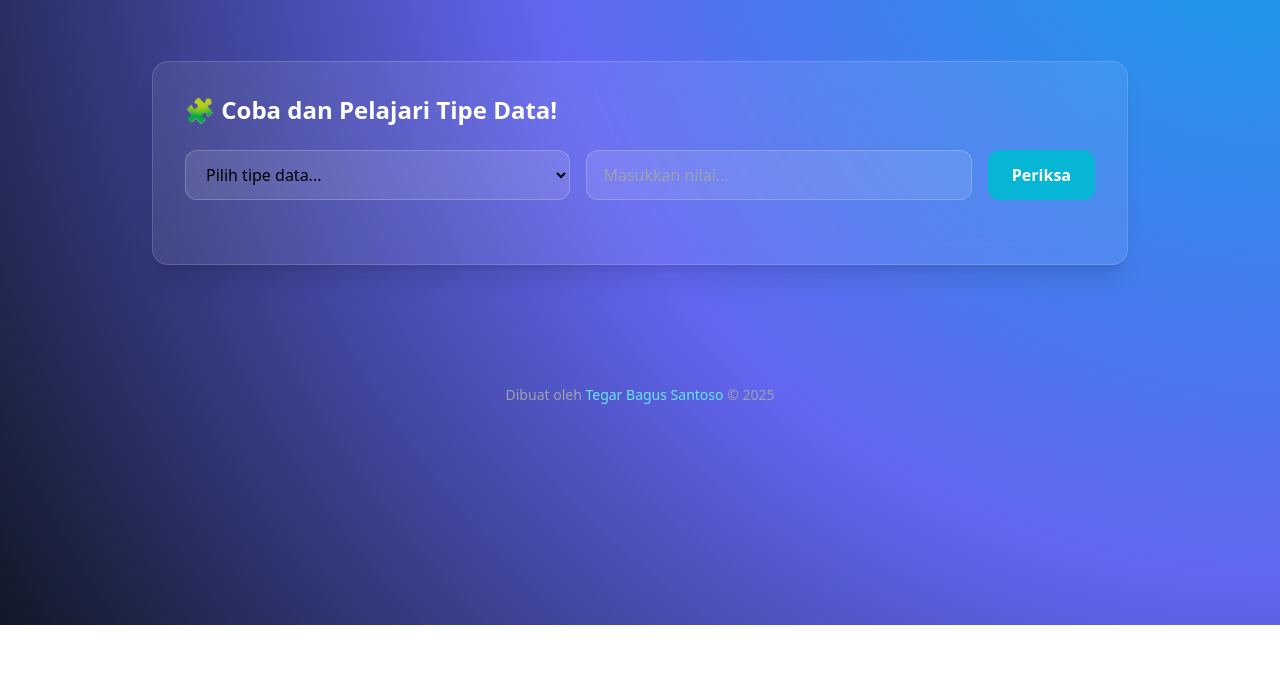
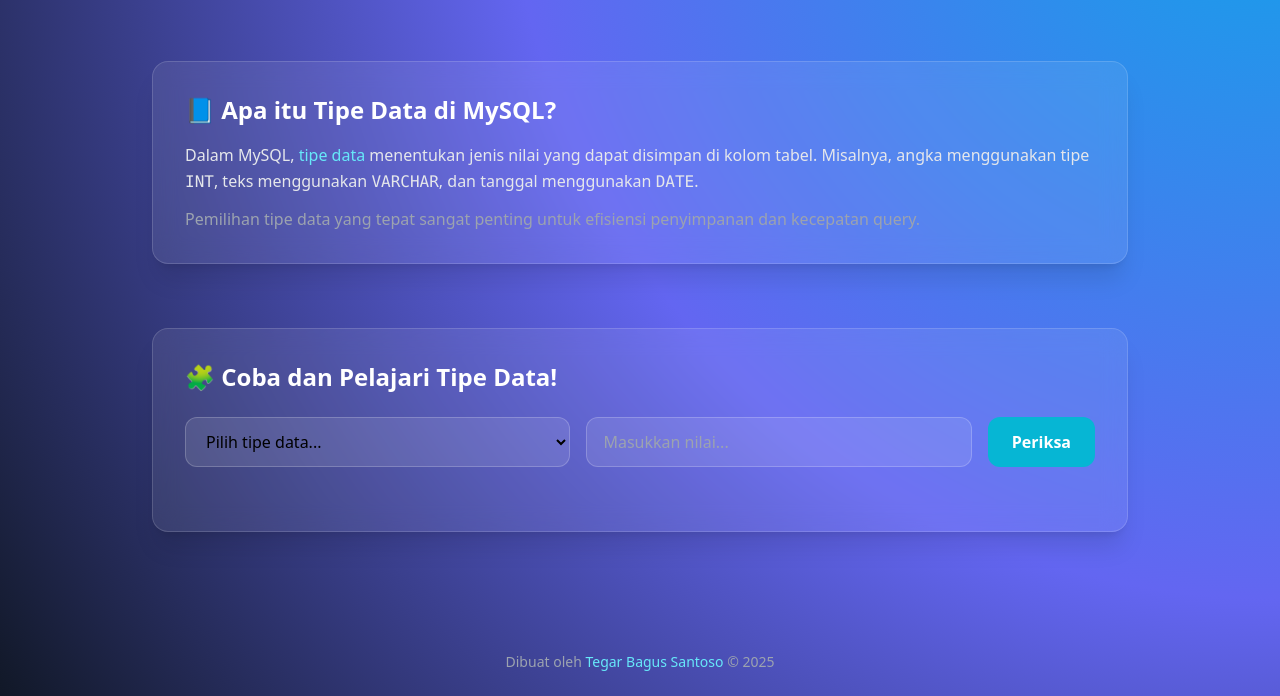
Before and after one commit to JunggleVincent81/datatype, a plain HTML site: page index.html in a window 1280 px wide. Shown: the part 175-871 px from the top of the page. Before the commit the page ends 800 px from the top, so only its background shows below. Drawn offline with nearby package versions, Linux system fonts and the light colour scheme.

Commit message:
final update

```diff
--- a/index.html
+++ b/index.html
@@ -43,7 +43,16 @@
 
   <!-- Main -->
   <main class="max-w-5xl mx-auto px-6 space-y-16 pb-24">
-
+<section class="glass rounded-2xl p-8 shadow-xl">
+      <h2 class="text-2xl font-semibold mb-4">📘 Apa itu Tipe Data di MySQL?</h2>
+      <p class="text-gray-200 leading-relaxed">
+        Dalam MySQL, <span class="text-cyan-300 font-medium">tipe data</span> menentukan jenis nilai yang dapat disimpan di kolom tabel.
+        Misalnya, angka menggunakan tipe <code>INT</code>, teks menggunakan <code>VARCHAR</code>, dan tanggal menggunakan <code>DATE</code>.
+      </p>
+      <p class="mt-3 text-gray-400">
+        Pemilihan tipe data yang tepat sangat penting untuk efisiensi penyimpanan dan kecepatan query.
+      </p>
+    </section>
     <!-- Playground -->
     <section class="glass rounded-2xl p-8 shadow-xl">
       <h2 class="text-2xl font-semibold mb-6">🧩 Coba dan Pelajari Tipe Data!</h2>
```
